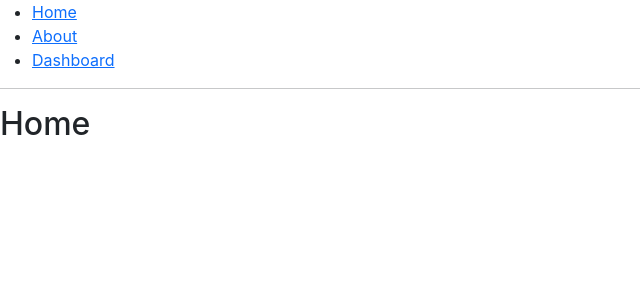
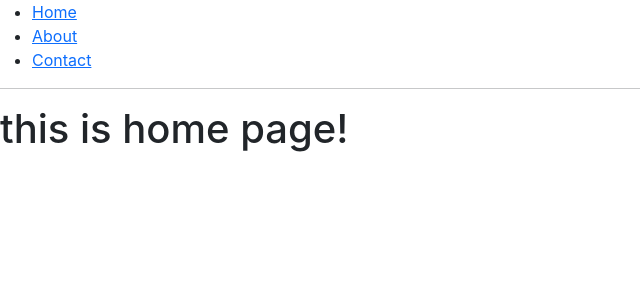
Before and after one commit to ravidhwn01/react-router-, a React (Create React App) app in the folder router/: page / in a window 1280 px wide. Shown: the top 300 px of the page, without its empty margins (0-640 px from the left). Built offline with nearby package versions, Linux system fonts and the light colour scheme.

Commit message:
added 404 error page

```diff
--- a/router/src/App.js
+++ b/router/src/App.js
@@ -1,11 +1,15 @@
 import React from "react";
+
 import {
   BrowserRouter as Router,
   Switch,
   Route,
   Link
 } from "react-router-dom";
-
+import Home from './Home'
+import About from './About'
+import Contact from './Contact'
+import Error from './Error'
 
 
 export default function BasicExample() {
@@ -20,7 +24,7 @@ export default function BasicExample() {
             <Link to="/about">About</Link>
           </li>
           <li>
-            <Link to="/dashboard">Dashboard</Link>
+            <Link to="/Contact">Contact</Link>
           </li>
         </ul>
 
@@ -34,37 +38,14 @@ export default function BasicExample() {
           <Route path="/about">
             <About />
           </Route>
-          <Route path="/dashboard">
-            <Dashboard />
+          <Route path="/Contact">
+            <Contact />
+          </Route>
+          <Route path="*">
+            <Error />
           </Route>
         </Switch>
       </div>
     </Router>
   );
 }
-
-
-
-function Home() {
-  return (
-    <div>
-      <h2>Home</h2>
-    </div>
-  );
-}
-
-function About() {
-  return (
-    <div>
-      <h2>About</h2>
-    </div>
-  );
-}
-
-function Dashboard() {
-  return (
-    <div>
-      <h2>Dashboard</h2>
-    </div>
-  );
-}
```
